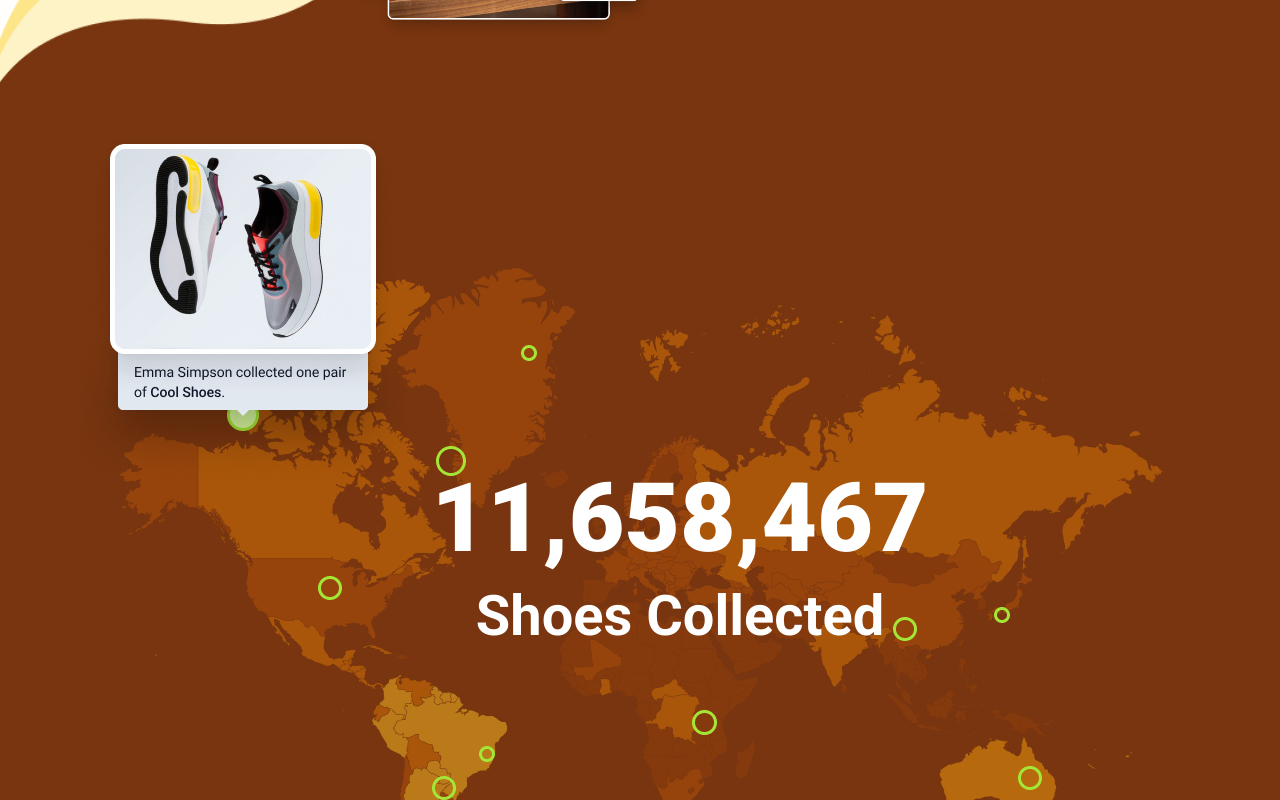
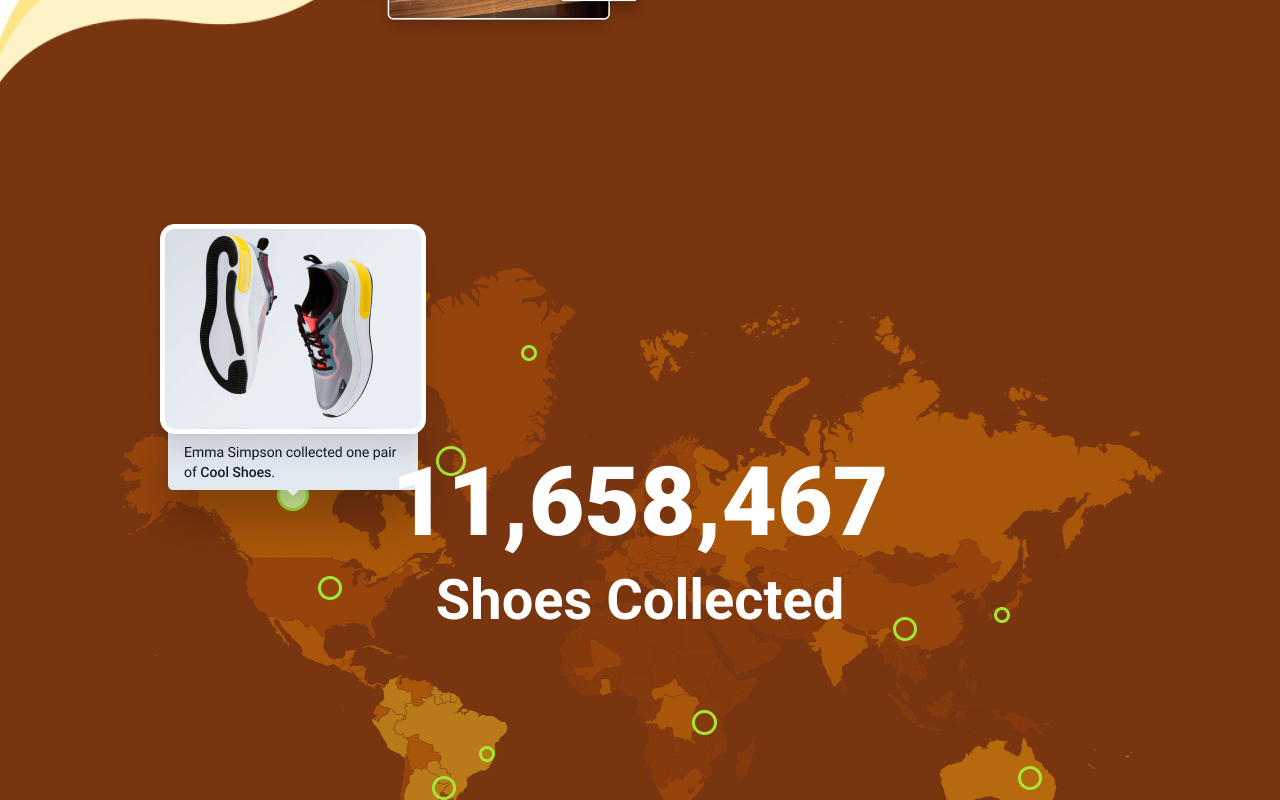
Before and after one commit to mfurkanuygur/BaykarFrontendCase, a React (Vite) app in the folder DesignCaseWithTailwind/: page / in a window 1280 px wide. Shown: the part 4360-5160 px from the top of the page. Built offline with nearby package versions, Linux system fonts and the light colour scheme.

Commit message:
section7 img added. text need fix

```diff
--- a/DesignCaseWithTailwind/src/components/Section7Shoes.jsx
+++ b/DesignCaseWithTailwind/src/components/Section7Shoes.jsx
@@ -5,16 +5,18 @@ import coolShoes from "../assets/images/cool-shoes.png"
 //md:bg-[8rem_7rem] lg:bg-[center_7rem]
 const Section7Shoes = () => {
     return (
-        <section className="relative bg-worldMap bg-local bg-no-repeat bg-[1rem] lg:bg-center bg-amber-900 py-20 max-lg:px-0  ">
+        <section className="relative bg-worldMap bg-local bg-no-repeat bg-[1rem] lg:bg-center bg-amber-900 py-20 max-lg:px-0 overflow-x-hidden  ">
             <div className="bg-worldPoints bg-local bg-no-repeat bg-[14.5rem_6rem] md:bg-[14rem_6.5rem] lg:bg-center ml-20  max-lg:ml-0 mb-6 max-lg:mb-0 min-h-[717px] ">
-                <div className="relative mx-auto w-full flex justify-center items-center  min-h-[700px]  ">
-                    <div className=" absolute flex flex-col justify-center items-center gap-2  text-white ">
-                        <h1 className="text-8xl max-md:text-5xl font-extrabold">11,658,467</h1>
-                        <h2 className="text-[56px] max-md:text-3xl font-bold">Shoes Collected</h2>
+                <div className="flex justify-center items-center text-center">
+                    <div className="relative mx-auto w-full flex justify-center items-center  min-h-[700px]  ">
+                        <div className=" absolute z-40 flex flex-col justify-center items-center gap-2 md:mr-20 max-md:mt-16 mb-8 text-white ">
+                            <h1 className="text-8xl max-md:text-5xl font-extrabold">11,658,467</h1>
+                            <h2 className="text-[56px] max-md:text-3xl font-bold">Shoes Collected</h2>
+                        </div>
                     </div>
-                </div>
-                <div className="absolute top-0 w-auto">
-                    <img src={coolShoes} alt="" />
+                    <div className="absolute z-10 top-20 md:top-10 lg:top-20 lg:ml-0 w-full max-w-[1100px] ml-12">
+                        <img src={coolShoes} alt="" />
+                    </div>
                 </div>
             </div>
 
```
